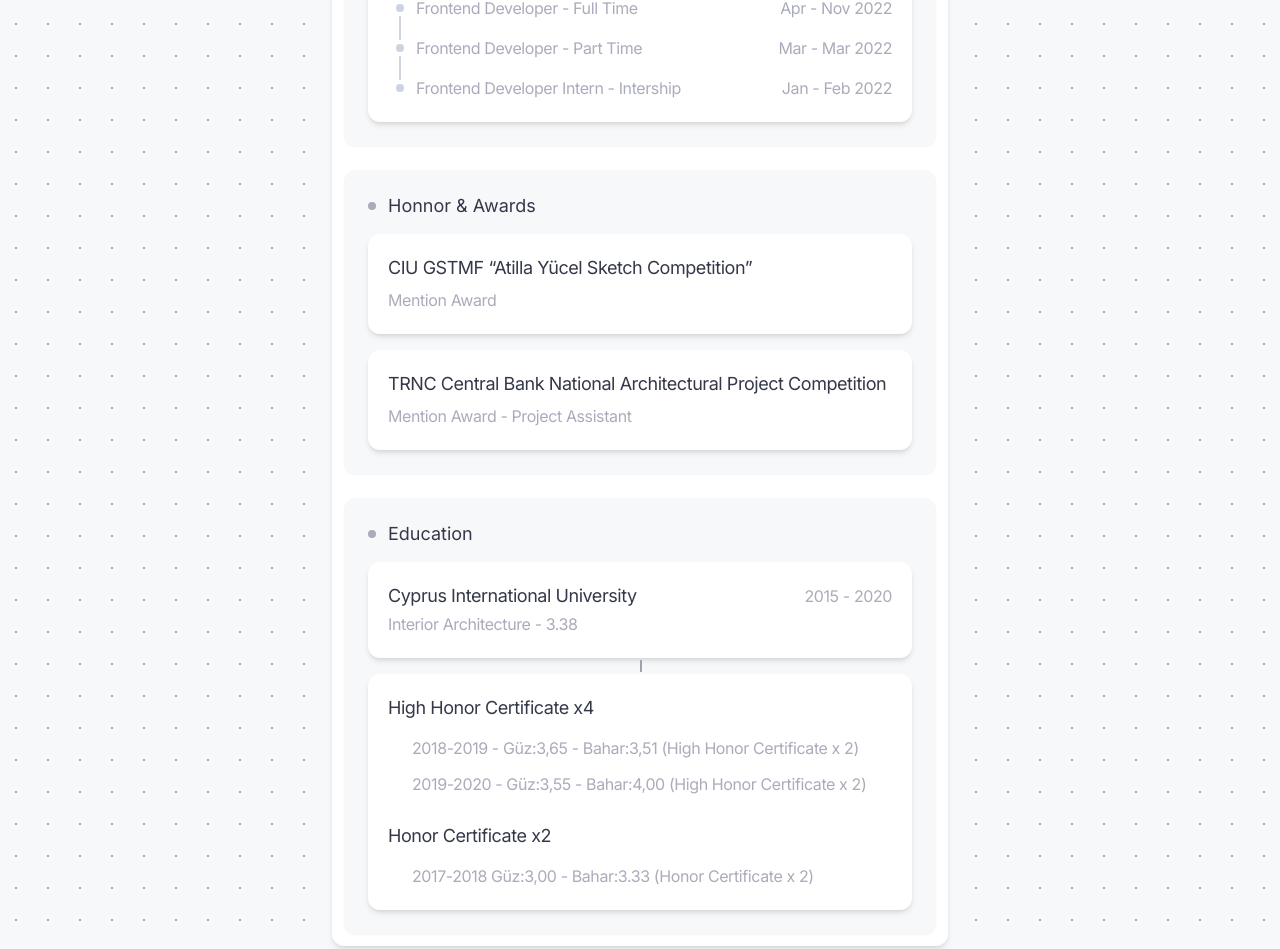
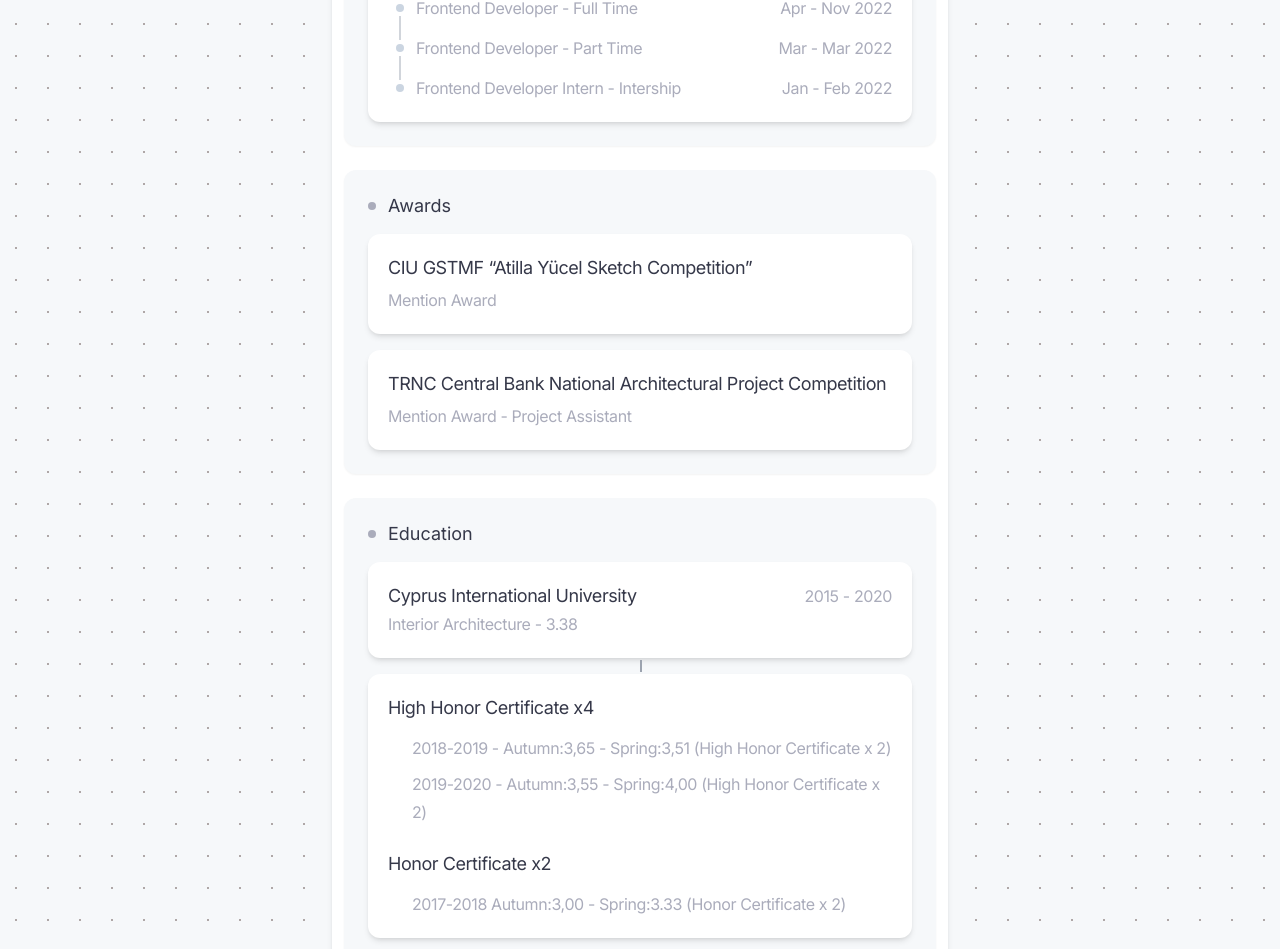
Before and after one commit to mesuttutsak/my-website, a Next.js app: page / in a window 1280 px wide. Shown: the part 664-1613 px from the top of the page. Built offline with nearby package versions, Linux system fonts and the light colour scheme.

Commit message:
content değişikliği yapıldı

```diff
--- a/src/components/HomePage/Education/index.tsx
+++ b/src/components/HomePage/Education/index.tsx
@@ -30,12 +30,12 @@ const information: InformationProps = {
         {
             title: 'High Honor Certificate x4',
             period: [
-                '2018-2019 - Güz:3,65 - Bahar:3,51 (High Honor Certificate x 2)',
-                '2019-2020 - Güz:3,55 - Bahar:4,00 (High Honor Certificate x 2)']
+                '2018-2019 - Autumn:3,65 - Spring:3,51 (High Honor Certificate x 2)',
+                '2019-2020 - Autumn:3,55 - Spring:4,00 (High Honor Certificate x 2)']
         },
         {
             title: 'Honor Certificate x2',
-            period: ['2017-2018 Güz:3,00 - Bahar:3.33 (Honor Certificate x 2)']
+            period: ['2017-2018 Autumn:3,00 - Spring:3.33 (Honor Certificate x 2)']
         }
     ]
 }
--- a/src/components/HomePage/HonnorAndAwards/index.tsx
+++ b/src/components/HomePage/HonnorAndAwards/index.tsx
@@ -39,7 +39,7 @@ const HonnorAndAwards = () => {
   return (
     <Section id="honnorAndAwards" customClassname={['flex flex-col gap-4']}>
       <Headline>
-        <Text tag="h3">Honnor & Awards</Text>
+        <Text tag="h3">Awards</Text>
       </Headline>
       {experience.map((award: HonnorAndAwardsProps, i) => {
         const { name, degree, title, regulated_by } = award;
```
